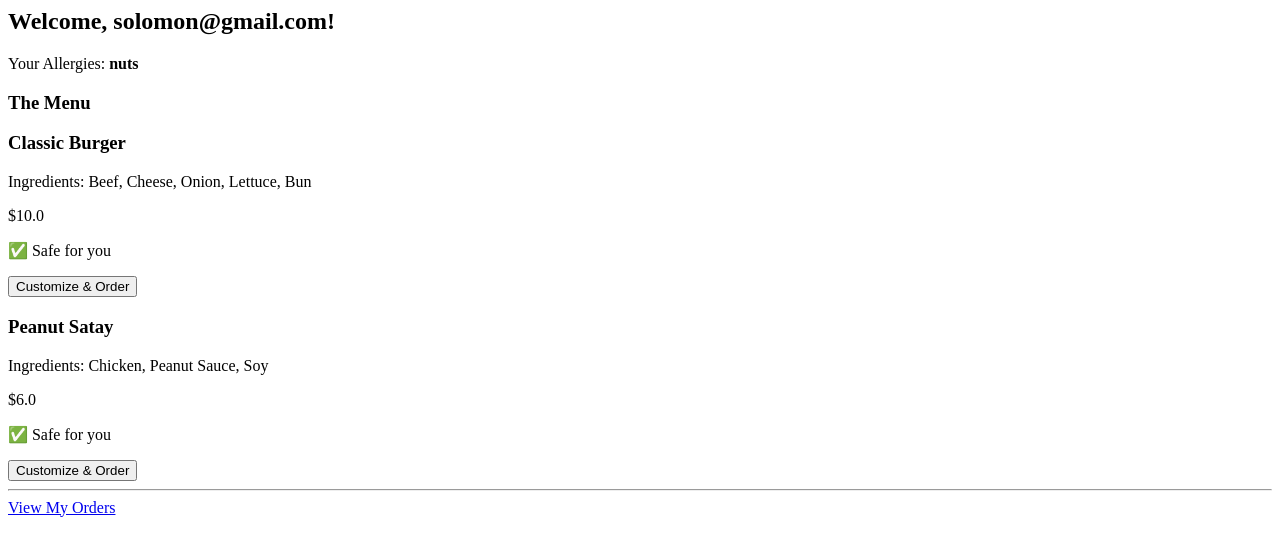
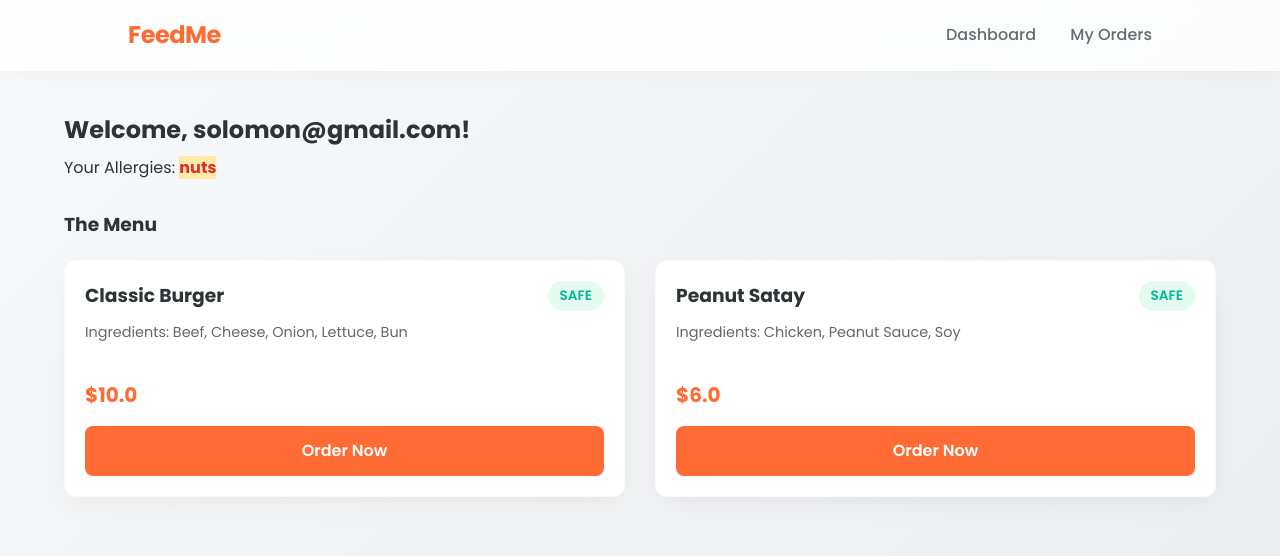
Before and after one commit to Solomonn08/FeedMeProject, a Flask app: page / in a window 1280 px wide. Shown: the top 556 px of the page. Run offline with Flask 3, Linux system fonts and the light colour scheme; a user stored in the database is signed in; data comes from the database, SQL or seed files in the repository.

Commit message:
Update dashboard.html

```diff
--- a/templates/dashboard.html
+++ b/templates/dashboard.html
@@ -1,40 +1,63 @@
+<!DOCTYPE html>
+<html lang="en">
+<head>
+    <meta charset="UTF-8">
+    <meta name="viewport" content="width=device-width, initial-scale=1.0">
+    <title>FeedMe - Menu</title>
+   <link rel="stylesheet" href="{{ url_for('static', filename='style.css') }}">
+</head>
+<body>
+
+    <nav>
+        <h1>FeedMe</h1>
+        <div class="nav-links">
+            <a href="/">Dashboard</a>
+            <a href="/orders">My Orders</a>
+        </div>
+    </nav>
+
     <div class="container">
+        <div class="dashboard-header">
+            <div>
+                <h2 style="margin-bottom: 5px;">Welcome, {{ user.username }}!</h2>
+                <p>Your Allergies: <strong class="danger">{{ user.allergies }}</strong></p>
+            </div>
+        </div>
 
-<h2>Welcome, {{ user.username }}!</h2>
-<p>Your Allergies: <strong>{{ user.allergies }}</strong></p>
-
-<h3>The Menu</h3>
+        <h3 style="margin: 30px 0 20px 0;">The Menu</h3>
 
         <div class="grid">
+            {% for item in menu %}
+            <div class="card" style="display: flex; flex-direction: column; justify-content: space-between; height: 100%;">
 
-{% for item in menu %}
+                <div style="margin-bottom: 20px;">
+                    <div style="display: flex; justify-content: space-between; align-items: center;">
+                        <h3 style="margin: 0;">{{ item.name }}</h3>
+                        {% if item.status == "DANGER" %}
+                            <span class="status danger">DANGER</span>
+                        {% else %}
+                            <span class="status safe">SAFE</span>
+                        {% endif %}
+                    </div>
+                    <p style="color: #666; font-size: 0.9rem; margin-top: 10px;">
+                        Ingredients: {{ item.ingredients }}
+                    </p>
+                </div>
 
-<div class="card">
-
-<h3>{{ item.name }}</h3>
-
-<p>Ingredients: {{ item.ingredients }}</p>
-
+                <div>
                     <p class="price">${{ item.price }}</p>
-
+                    <a href="/build/{{ item.id }}" style="display: block; text-align: center; background-color: #ff6b35; color: white; padding: 12px; border-radius: 8px; text-decoration: none; font-weight: 600;">
                         {% if item.status == "DANGER" %}
-<p class="danger">⚠️ Contains your allergens!</p>
+                            Fix Allergens
                         {% else %}
-<p class="safe">✅ Safe for you</p>
+                            Order Now
                         {% endif %}
-
-<a href="/build/{{ item.id }}">
-<button>Customize & Order</button>
                     </a>
+                </div>
 
             </div>
-
             {% endfor %}
-
+        </div>
     </div>
 
-<hr>
-
-<a href="/orders">View My Orders</a>
-
-</div>
+</body>
```
Lines whose indentation alone changed are shown as unchanged.
